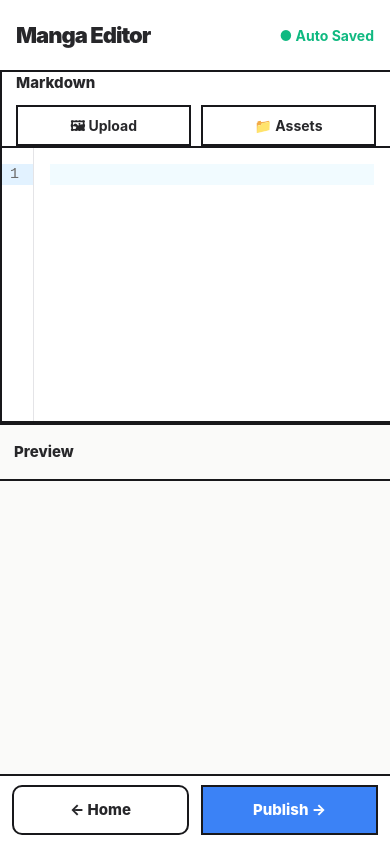
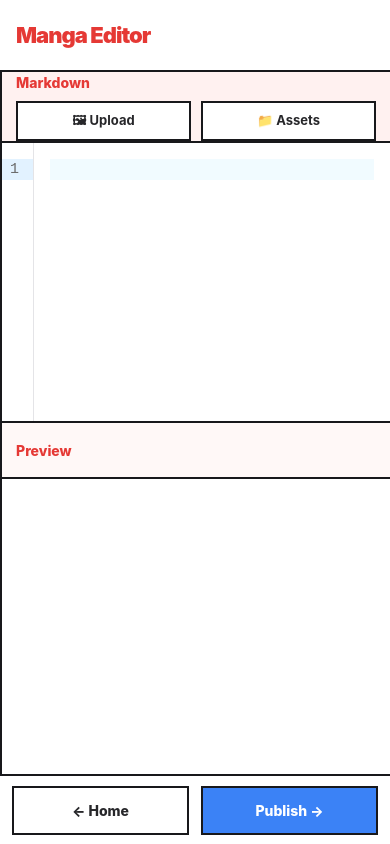
Before and after one commit to Koufuu15/MangaDown, a Vue app: page /write-md in a window 390 px wide. Built offline with nearby package versions, Linux system fonts and the light colour scheme.

Commit message:
UIを変更

```diff
--- a/src/assets/writeMD.css
+++ b/src/assets/writeMD.css
@@ -1,144 +1,101 @@
-:root{
-  --line:#18181b;
-  --paper:#f6f2e8;
-  --panel:#ffffff;
-  --panel2:#fafaf9;
-  --text:#27272a;
-  --sub:#71717a;
-  --blue:#3b82f6;
-  --green:#10b981;
-}
-
-*{
-  box-sizing:border-box;
-}
-
-html,
-body{
-  margin:0;
-  width:100%;
-  height:100%;
-  background:var(--paper);
-  color:var(--text);
-  font-family:Inter,"Noto Sans JP",sans-serif;
-  overflow:auto;
-}
-
-#app{
-  width:100%;
-  height:100%;
-}
-
-.write-page{
+.write-md-page{
+  --write-md-line:#18181b;
+  --write-md-paper:#f6f2e8;
+  --write-md-panel:#fff;
+  --write-md-panel2:#fafaf9;
+  --write-md-text:#27272a;
+  --write-md-sub:#71717a;
+  --write-md-red:#e53935;
+  --write-md-blue: #3b82f6;
+  --write-md-red-soft:#fff1f0;
+  --write-md-red-pale:#fff8f7;
   width:min(1700px,100vw);
   height:100vh;
   margin:auto;
   display:grid;
   grid-template-rows:72px 1fr 70px;
-  background:var(--line);
-  border-left:2px solid var(--line);
-  border-right:2px solid var(--line);
+  background:var(--write-md-line);
+  border-left:2px solid var(--write-md-line);
+  border-right:2px solid var(--write-md-line);
   overflow:hidden;
+  box-sizing:border-box;
+  color:var(--write-md-text);
+  font-family:Inter,"Noto Sans JP",sans-serif;
 }
 
-/* ================= Header ================= */
+.write-md-page *,
+.write-md-page *::before,
+.write-md-page *::after{box-sizing:border-box}
 
-.write-header{
+.write-md-header{
   display:flex;
   justify-content:space-between;
   align-items:center;
   padding:0 28px;
   background:#fff;
-  border-bottom:2px solid var(--line);
+  border-bottom:2px solid var(--write-md-line);
 }
 
-.header-left{
-  display:flex;
-  flex-direction:column;
-}
+.write-md-header-left{display:flex;flex-direction:column}
 
-.header-left h1{
+.write-md-header-left h1{
   margin:0;
   font-size:30px;
   font-weight:900;
   letter-spacing:-1px;
+  color:var(--write-md-red);
 }
 
-.header-left p{
+.write-md-header-left p{
   margin:4px 0 0;
   font-size:14px;
-  color:var(--sub);
+  color:var(--write-md-sub);
 }
 
-.header-right{
-  display:flex;
-  align-items:center;
-}
-
-.save-status{
-  color:var(--green);
-  font-size:14px;
-  font-weight:700;
-}
-
-/* ================= Workspace ================= */
-
-.workspace{
+.write-md-workspace{
   display:grid;
   grid-template-columns:1fr 1fr;
   min-height:0;
-  background:var(--line);
+  background:var(--write-md-line);
 }
 
-/* ================= Panels ================= */
-
-.editor-panel,
-.preview-panel{
+.write-md-editor-panel,
+.write-md-preview-panel{
   display:flex;
   flex-direction:column;
-  border-left:2px solid var(--line);
+  border-left:2px solid var(--write-md-line);
   min-width:0;
   min-height:0;
 }
 
-.editor-panel{
-  background:#fff;
-}
+.write-md-editor-panel{background:#fff}
+.write-md-preview-panel{background:#fff}
 
-.preview-panel{
-  background:var(--panel2);
-}
-
-/* ================= Panel Header ================= */
-
-.panel-title{
+.write-md-panel-title{
   height:56px;
   display:flex;
   justify-content:space-between;
   align-items:center;
   padding:0 18px;
-  background:#fff;
-  border-bottom:2px solid var(--line);
+  background:var(--write-md-red-soft);
+  border-bottom:2px solid var(--write-md-line);
   font-size:15px;
   font-weight:800;
   flex-shrink:0;
 }
 
-.preview-panel .panel-title{
-  background:var(--panel2);
-}
+.write-md-panel-title>span{color:var(--write-md-red)}
+.write-md-preview-panel .write-md-panel-title{background:var(--write-md-red-pale)}
 
-.editor-toolbar{
+.write-md-editor-toolbar{
   display:flex;
   gap:10px;
   align-items:center;
 }
 
-/* ================= Toolbar ================= */
-
-.toolbar-button{
+.write-md-toolbar-button{
   padding:8px 14px;
-  border:2px solid var(--line);
+  border:2px solid var(--write-md-line);
   background:#fff;
   font-size:14px;
   font-weight:700;
@@ -146,64 +103,57 @@ body{
   transition:.18s;
 }
 
-.toolbar-button:hover{
+.write-md-toolbar-button:hover{
   background:#f5f5f5;
   transform:translateY(-2px);
 }
 
-/* ================= Editor ================= */
-
-.editor{
+.write-md-editor{
   flex:1;
   min-height:0;
   overflow:hidden;
 }
 
-.editor .cm-editor{
+.write-md-editor .cm-editor{
   height:100%;
   font-size:15px;
 }
 
-.editor .cm-focused{
-  outline:none;
-}
+.write-md-editor .cm-focused{outline:none}
+.write-md-editor .cm-scroller{overflow:auto}
 
-.editor .cm-scroller{
-  overflow:auto;
-}
-
-.editor .cm-content{
+.write-md-editor .cm-content{
   padding:22px;
   white-space:pre-wrap;
   overflow-wrap:anywhere;
   word-break:break-word;
 }
 
-.editor .cm-line{
+.write-md-editor .cm-line{
   white-space:pre-wrap;
   word-break:break-word;
 }
 
-.editor .cm-gutters{
+.write-md-editor .cm-gutters{
   background:#fff;
   border-right:1px solid #e4e4e7;
 }
 
-/* ================= Preview ================= */
-
-.preview{
+.write-md-preview{
   flex:1;
   min-height:0;
   overflow:auto;
-  background:var(--panel2);
+  background:#fff;
+  position:relative;
+  z-index:1;
 }
 
-.preview *{
+.write-md-preview *{
   overflow-wrap:anywhere;
   word-break:break-word;
 }
 
-.empty-preview{
+.write-md-empty-preview{
   height:100%;
   display:flex;
   justify-content:center;
@@ -211,76 +161,64 @@ body{
   color:#9ca3af;
 }
 
-/* ================= Footer ================= */
-
-.button-panel{
+.write-md-button-panel{
   display:flex;
   justify-content:space-between;
   align-items:center;
   padding:0 24px;
   background:#fff;
-  border-top:2px solid var(--line);
+  border-top:2px solid var(--write-md-line);
+  position:relative;
+  z-index:100;
 }
 
-.primary-button,
-.secondary-button{
+.write-md-primary-button,
+.write-md-secondary-button{
   padding:12px 24px;
-  border:2px solid var(--line);
+  border:2px solid var(--write-md-line);
   font-size:15px;
   font-weight:800;
   cursor:pointer;
   transition:.18s;
 }
 
-.primary-button{
-  background:var(--blue);
+.write-md-primary-button{
+  background:var(--write-md-blue);
   color:#fff;
 }
 
-.primary-button:hover{
+.write-md-primary-button:hover{
   transform:translateY(-2px);
   box-shadow:4px 4px 0 rgba(0,0,0,.15);
 }
 
-.secondary-button{
+.write-md-secondary-button{
   background:#fff;
-  color:var(--text);
+  color:var(--write-md-text);
 }
 
-.secondary-button:hover{
-  background:#f5f5f5;
-}
+.write-md-secondary-button:hover{background:#f5f5f5}
 
-/* ================= Scrollbar ================= */
-
-.editor .cm-scroller::-webkit-scrollbar,
-.preview::-webkit-scrollbar,
-.drawer-content::-webkit-scrollbar{
+.write-md-editor .cm-scroller::-webkit-scrollbar,
+.write-md-preview::-webkit-scrollbar,
+.write-md-drawer-content::-webkit-scrollbar{
   width:10px;
   height:10px;
 }
 
-.editor .cm-scroller::-webkit-scrollbar-thumb,
-.preview::-webkit-scrollbar-thumb,
-.drawer-content::-webkit-scrollbar-thumb{
-  background:#bdbdbd;
-}
+.write-md-editor .cm-scroller::-webkit-scrollbar-thumb,
+.write-md-preview::-webkit-scrollbar-thumb,
+.write-md-drawer-content::-webkit-scrollbar-thumb{background:#bdbdbd}
 
-.editor .cm-scroller::-webkit-scrollbar-thumb:hover,
-.preview::-webkit-scrollbar-thumb:hover,
-.drawer-content::-webkit-scrollbar-thumb:hover{
-  background:#8d8d8d;
-}
+.write-md-editor .cm-scroller::-webkit-scrollbar-thumb:hover,
+.write-md-preview::-webkit-scrollbar-thumb:hover,
+.write-md-drawer-content::-webkit-scrollbar-thumb:hover{background:#8d8d8d}
 
-.editor .cm-scroller::-webkit-scrollbar-track,
-.preview::-webkit-scrollbar-track,
-.drawer-content::-webkit-scrollbar-track{
-  background:transparent;
-}
+.write-md-editor .cm-scroller::-webkit-scrollbar-track,
+.write-md-preview::-webkit-scrollbar-track,
+.write-md-drawer-content::-webkit-scrollbar-track{background:transparent}
 
-/* ================= Image Drawer ================= */
-
-.drawer-overlay{
+.write-md-drawer-overlay{
   position:fixed;
   inset:0;
   background:rgba(0,0,0,.35);
@@ -288,7 +226,7 @@ body{
   z-index:900;
 }
 
-.image-drawer{
+.write-md-image-drawer{
   position:fixed;
   top:0;
   left:0;
@@ -298,49 +236,45 @@ body{
   display:flex;
   flex-direction:column;
   background:#fff;
-  border-right:2px solid var(--line);
+  border-right:2px solid var(--write-md-line);
   box-shadow:10px 0 30px rgba(0,0,0,.12);
   transform:translateX(-100%);
   transition:transform .22s ease;
   z-index:901;
 }
 
-.image-drawer.open{
-  transform:translateX(0);
-}
+.write-md-image-drawer.open{transform:translateX(0)}
 
-.drawer-header{
+.write-md-drawer-header{
   display:flex;
   justify-content:space-between;
   align-items:center;
   padding:18px;
-  border-bottom:2px solid var(--line);
+  border-bottom:2px solid var(--write-md-line);
 }
 
-.drawer-header h2{
+.write-md-drawer-header h2{
   margin:0;
   font-size:18px;
 }
 
-.close-button{
+.write-md-close-button{
   width:36px;
   height:36px;
-  border:2px solid var(--line);
+  border:2px solid var(--write-md-line);
   background:#fff;
   font-size:18px;
   cursor:pointer;
 }
 
-.close-button:hover{
-  background:#f5f5f5;
-}
+.write-md-close-button:hover{background:#f5f5f5}
 
-.drawer-search{
+.write-md-drawer-search{
   padding:16px;
   border-bottom:1px solid #ececec;
 }
 
-.drawer-search input{
+.write-md-drawer-search input{
   width:100%;
   padding:10px 12px;
   border:2px solid #ddd;
@@ -348,23 +282,21 @@ body{
   outline:none;
 }
 
-.drawer-search input:focus{
-  border-color:var(--blue);
-}
+.write-md-drawer-search input:focus{border-color:var(--write-md-red)}
 
-.drawer-content{
+.write-md-drawer-content{
   flex:1;
   overflow:auto;
   padding:16px;
 }
 
-.asset-grid{
+.write-md-asset-grid{
   display:grid;
   grid-template-columns:repeat(2,1fr);
   gap:14px;
 }
 
-.asset-card{
+.write-md-asset-card{
   display:flex;
   flex-direction:column;
   border:2px solid #e5e7eb;
@@ -373,19 +305,19 @@ body{
   transition:.18s;
 }
 
-.asset-card:hover{
-  border-color:var(--line);
+.write-md-asset-card:hover{
+  border-color:var(--write-md-line);
   transform:translateY(-3px);
 }
 
-.asset-card img{
+.write-md-asset-card img{
   width:100%;
   aspect-ratio:1;
   object-fit:contain;
   background:#f7f7f7;
 }
 
-.asset-name{
+.write-md-asset-name{
   padding:10px 10px 4px;
   font-size:14px;
   font-weight:700;
@@ -394,58 +326,38 @@ body{
   text-overflow:ellipsis;
 }
 
-.asset-category{
+.write-md-asset-category{
   padding:0 10px 10px;
   font-size:12px;
-  color:var(--sub);
+  color:var(--write-md-sub);
 }
 
-.empty-assets{
+.write-md-empty-assets{
   margin-top:50px;
   text-align:center;
   color:#9ca3af;
 }
 
-/* ================= Upload Dialog ================= */
-
-.upload-dialog{
-  z-index:1001;
-}
-
-.upload-overlay{
-  z-index:1000;
-}
-
-/* ================= Responsive ================= */
+.write-md-upload-dialog{z-index:1001}
+.write-md-upload-overlay{z-index:1000}
 
 @media (max-width:900px){
-
-  html,
-  body{
-    overflow:auto;
-  }
-
-  .write-page{
+  .write-md-page{
     width:100%;
     height:100vh;
     grid-template-rows:72px 1fr 70px;
     border:none;
   }
 
-  .workspace{
+  .write-md-workspace{
     grid-template-columns:1fr;
     grid-template-rows:1fr 1fr;
   }
 
-  .workspace::before{
-    display:none;
-  }
+  .write-md-workspace::before{display:none}
+  .write-md-editor-panel{border-bottom:2px solid var(--write-md-line)}
 
-  .editor-panel{
-    border-bottom:2px solid var(--line);
-  }
-
-  .panel-title{
+  .write-md-panel-title{
     padding:0 14px;
     flex-wrap:wrap;
     gap:8px;
@@ -453,66 +365,48 @@ body{
     min-height:56px;
   }
 
-  .editor-toolbar{
+  .write-md-editor-toolbar{
     width:100%;
     justify-content:flex-end;
     flex-wrap:wrap;
   }
 
-  .toolbar-button{
+  .write-md-toolbar-button{
     flex:1;
     min-width:120px;
   }
 
-  .button-panel{
+  .write-md-button-panel{
     padding:12px;
     gap:12px;
+    z-index:100;
   }
 
-  .button-panel button{
-    flex:1;
-  }
+  .write-md-button-panel button{flex:1}
 
-  .image-drawer{
+  .write-md-image-drawer{
     width:100%;
     max-width:none;
   }
 }
 
 @media (max-width:600px){
+  .write-md-header{padding:0 16px}
+  .write-md-header-left h1{font-size:22px}
+  .write-md-header-left p{display:none}
+  .write-md-panel-title{font-size:14px}
+  .write-md-editor .cm-content{padding:16px}
 
-  .write-header{
-    padding:0 16px;
-  }
-
-  .header-left h1{
-    font-size:22px;
-  }
-
-  .header-left p{
-    display:none;
-  }
-
-  .panel-title{
-    font-size:14px;
-  }
-
-  .editor .cm-content{
-    padding:16px;
-  }
-
-  .toolbar-button{
+  .write-md-toolbar-button{
     font-size:13px;
     padding:8px 10px;
   }
 
-  .primary-button,
-  .secondary-button{
+  .write-md-primary-button,
+  .write-md-secondary-button{
     padding:12px;
     font-size:14px;
   }
 
-  .asset-grid{
-    grid-template-columns:1fr;
-  }
+  .write-md-asset-grid{grid-template-columns:1fr}
 }
--- a/src/views/writeMD.vue
+++ b/src/views/writeMD.vue
@@ -1,148 +1,82 @@
 <script setup>
 import "../assets/writeMD.css"
-
 import { ref, onMounted } from "vue"
 import { useRouter } from "vue-router"
-
 import { EditorView, basicSetup } from "codemirror"
 import { markdown } from "@codemirror/lang-markdown"
 import { keymap } from "@codemirror/view"
 import { indentWithTab } from "@codemirror/commands"
-
 import Renderer from "@/components/renderer/Renderer.vue"
 import AssetPicker from "@/components/library/AssetPicker.vue"
 import UploadDialog from "@/components/UploadDialog.vue"
-
 import { validateImageName } from "@/utils/imageValidator"
 import { saveUserAsset } from "@/utils/userAssets"
 import { getAllAssets } from "@/utils/assetResolver"
 
 const router = useRouter()
-
 const editor = ref()
 const editorView = ref(null)
-
 const fileInput = ref(null)
-
 const pickerOpen = ref(false)
 const uploadOpen = ref(false)
+const selectedFile = ref(null)
+const assets = ref([])
+const content = ref(localStorage.getItem("content") ?? "")
 
-const selectedFile = ref(null)
+function openImagePicker(){fileInput.value?.click()}
+function openAssetPicker(){assets.value=getAllAssets();pickerOpen.value=true}
+function closeAssetPicker(){pickerOpen.value=false}
+function closeUploadDialog(){uploadOpen.value=false;selectedFile.value=null}
 
-const assets = ref([])
-
-const content = ref(
-  localStorage.getItem("content") ?? ""
-)
-
-function openImagePicker() {
-  fileInput.value?.click()
+function onImageSelected(event){
+  const file=event.target.files?.[0]
+  if(!file)return
+  selectedFile.value=file
+  uploadOpen.value=true
+  event.target.value=""
 }
 
-function openAssetPicker() {
-  assets.value = getAllAssets()
-  pickerOpen.value = true
-}
-
-function closeAssetPicker() {
-  pickerOpen.value = false
-}
-
-function closeUploadDialog() {
-  uploadOpen.value = false
-  selectedFile.value = null
-}
-
-function onImageSelected(event) {
-  const file = event.target.files?.[0]
-
-  if (!file) return
-
-  selectedFile.value = file
-  uploadOpen.value = true
-
-  event.target.value = ""
-}
-
-function saveImage(data) {
-  if (!selectedFile.value) return
-
-  const result = validateImageName(data.name)
-
-  if (!result.valid) {
-    alert(result.message)
-    return
-  }
-
-  const reader = new FileReader()
-
-  reader.onload = () => {
-    saveUserAsset({
-      name:data.name,
-      src:reader.result,
-      folderId:data.folderId,
-      tags:data.tags,
-      createdAt:Date.now()
-    })
-
+function saveImage(data){
+  if(!selectedFile.value)return
+  const result=validateImageName(data.name)
+  if(!result.valid){alert(result.message);return}
+  const reader=new FileReader()
+  reader.onload=()=>{
+    saveUserAsset({name:data.name,src:reader.result,folderId:data.folderId,tags:data.tags,createdAt:Date.now()})
     insertImageMarkdown(data.name)
-
     closeUploadDialog()
   }
-
   reader.readAsDataURL(selectedFile.value)
 }
 
-function selectAsset(asset) {
-  insertImageMarkdown(asset.name)
-}
+function selectAsset(asset){insertImageMarkdown(asset.name)}
 
-function insertImageMarkdown(name) {
-  if (!editorView.value) return
-
-  const insertText =
-`### image
+function insertImageMarkdown(name){
+  if(!editorView.value)return
+  const insertText=`### image
 - name: ${name}
 - layer: 1
 - position: { x: 50, y: 50 }
 - size: { w: 300, h: 300 }
 
 `
-
-  const selection =
-    editorView.value.state.selection.main
-
-  editorView.value.dispatch({
-    changes:{
-      from:selection.from,
-      to:selection.to,
-      insert:insertText
-    }
-  })
-
-  pickerOpen.value = false
+  const selection=editorView.value.state.selection.main
+  editorView.value.dispatch({changes:{from:selection.from,to:selection.to,insert:insertText}})
+  pickerOpen.value=false
 }
 
-onMounted(() => {
-  editorView.value = new EditorView({
+onMounted(()=>{
+  editorView.value=new EditorView({
     doc:content.value,
     extensions:[
       basicSetup,
       markdown(),
       EditorView.lineWrapping,
-      keymap.of([
-        indentWithTab
-      ]),
+      keymap.of([indentWithTab]),
       EditorView.updateListener.of(update=>{
-        if (!update.docChanged) return
-
-        content.value =
-          update.state.doc.toString()
-
-        localStorage.setItem(
-          "content",
-          content.value
-        )
+        if(!update.docChanged)return
+        content.value=update.state.doc.toString()
+        localStorage.setItem("content",content.value)
       })
     ],
     parent:editor.value
@@ -151,115 +85,43 @@ onMounted(() => {
 </script>
 
 <template>
-<div class="write-page">
-
-  <header class="write-header">
-    <div class="header-left">
+<div class="write-md-page">
+  <header class="write-md-header">
+    <div class="write-md-header-left">
       <h1>Manga Editor</h1>
       <p>Write Markdown and preview your manga.</p>
     </div>
-
-    <div class="header-right">
-      <span class="save-status">
-        ● Auto Saved
-      </span>
-    </div>
   </header>
 
-  <main class="workspace">
-
-    <section class="editor-panel">
-
-      <div class="panel-title">
-
-        <span>
-          Markdown
-        </span>
-
-        <div class="editor-toolbar">
-
-          <button
-            class="toolbar-button"
-            @click="openImagePicker"
-          >
-            🖼 Upload
-          </button>
-
-          <button
-            class="toolbar-button"
-            @click="openAssetPicker"
-          >
-            📁 Assets
-          </button>
-
-          <input
-            ref="fileInput"
-            type="file"
-            accept="image/*"
-            hidden
-            @change="onImageSelected"
-          />
-
+  <main class="write-md-workspace">
+    <section class="write-md-editor-panel">
+      <div class="write-md-panel-title">
+        <span>Markdown</span>
+        <div class="write-md-editor-toolbar">
+          <button class="write-md-toolbar-button" @click="openImagePicker">🖼 Upload</button>
+          <button class="write-md-toolbar-button" @click="openAssetPicker">📁 Assets</button>
+          <input ref="fileInput" type="file" accept="image/*" hidden @change="onImageSelected" />
         </div>
-
       </div>
-
-      <div
-        ref="editor"
-        class="editor"
-      />
-
+      <div ref="editor" class="write-md-editor" />
     </section>
 
-
-    <section class="preview-panel">
-
-      <div class="panel-title">
-        <span>
-          Preview
-        </span>
+    <section class="write-md-preview-panel">
+      <div class="write-md-panel-title">
+        <span>Preview</span>
       </div>
-
-      <div class="preview">
+      <div class="write-md-preview">
         <Renderer :content="content" />
       </div>
-
     </section>
-
   </main>
 
-
-  <footer class="button-panel">
-
-    <button
-      class="secondary-button"
-      @click="router.push('/')"
-    >
-      ← Home
-    </button>
-
-    <button
-      class="primary-button"
-      @click="router.push('/save')"
-    >
-      Publish →
-    </button>
-
+  <footer class="write-md-button-panel">
+    <button class="write-md-secondary-button" @click="router.push('/')">← Home</button>
+    <button class="write-md-primary-button" @click="router.push('/save')">Publish →</button>
   </footer>
 
-
-  <AssetPicker
-    v-model="pickerOpen"
-    :assets="assets"
-    @select="selectAsset"
-  />
-
-
-  <UploadDialog
-    :open="uploadOpen"
-    @close="closeUploadDialog"
-    @save="saveImage"
-  />
-
+  <AssetPicker v-model="pickerOpen" :assets="assets" @select="selectAsset" />
+  <UploadDialog :open="uploadOpen" @close="closeUploadDialog" @save="saveImage" />
 </div>
 </template>
```
